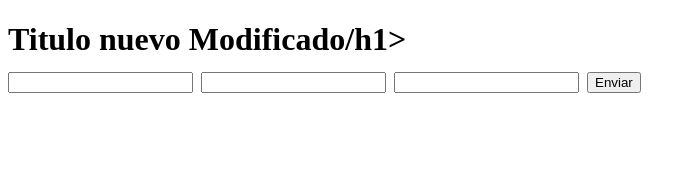
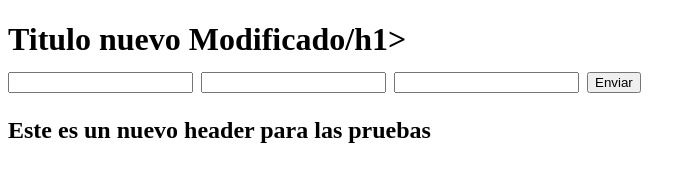
Before and after one commit to marco9505/Ejercicios-git, a plain HTML site: page index.html in a window 1280 px wide. Shown: the whole page, without its empty margins (0-696 px from the left). Drawn offline with Linux system fonts and the light colour scheme.

Commit message:
prueba del h2

```diff
--- a/index.html
+++ b/index.html
@@ -14,5 +14,6 @@
             <input type="text" name="Age" id="Age">
             <input type="button" value="Enviar">
         </form>
+        <h2>Este es un nuevo header para las pruebas</h2>
 </body>
 </html>
```
